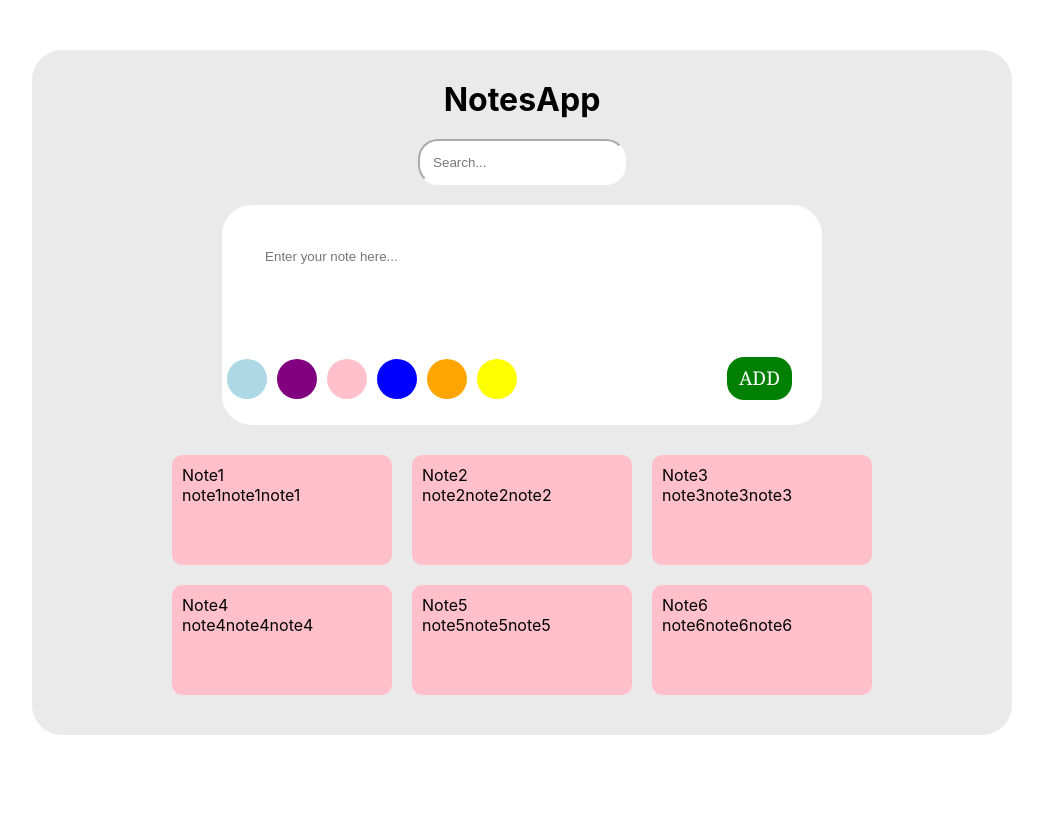
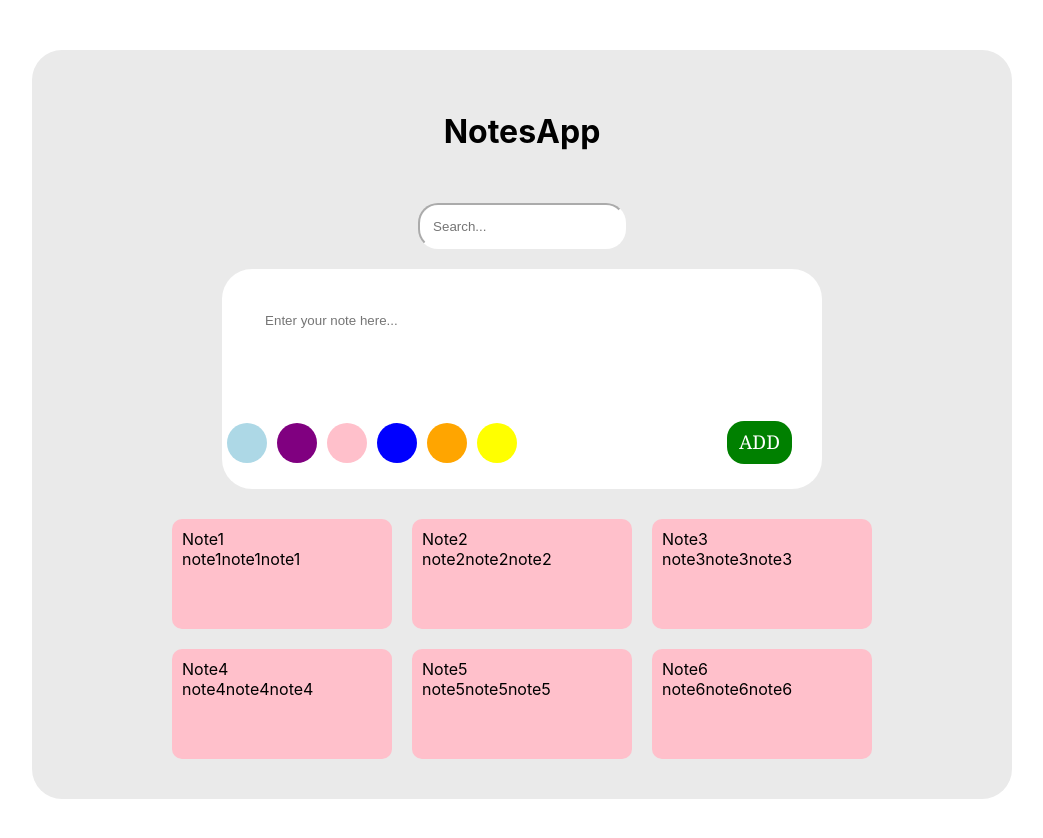
Before and after one commit to yasin-altunisik/note-app-redux, a React (Create React App) app: page / in a window 1280 px wide. Shown: the top 838 px of the page, without its empty margins (118-1161 px from the left). Before the commit the page ends 800 px from the top, so only its background shows below. Built offline with nearby package versions, Linux system fonts and the light colour scheme.

Commit message:
redux package added, same keys fixed, text tag added

```diff
--- a/package.json
+++ b/package.json
@@ -3,11 +3,13 @@
   "version": "0.1.0",
   "private": true,
   "dependencies": {
+    "@reduxjs/toolkit": "^1.8.6",
     "@testing-library/jest-dom": "^5.16.5",
     "@testing-library/react": "^13.4.0",
     "@testing-library/user-event": "^13.5.0",
     "react": "^18.2.0",
     "react-dom": "^18.2.0",
+    "react-redux": "^8.0.4",
     "react-scripts": "5.0.1",
     "web-vitals": "^2.1.4",
     "yarn": "^1.22.19"
--- a/src/App.css
+++ b/src/App.css
@@ -11,7 +11,7 @@
   text-align: center;
 }
 
-.text {
+.p {
   background-color: #b16565;
 }
 
--- a/src/components/Colors.js
+++ b/src/components/Colors.js
@@ -6,8 +6,8 @@ function Colors() {
         { id: 2, color: "purple" },
         { id: 3, color: "pink" },
         { id: 4, color: "blue" },
-        { id: 3, color: "orange" },
-        { id: 3, color: "yellow" },
+        { id: 5, color: "orange" },
+        { id: 6, color: "yellow" },
     ]
 
     return (
--- a/src/components/Search.js
+++ b/src/components/Search.js
@@ -4,7 +4,7 @@ function Search() {
     return (
         <>
             <div className="ex1">
-                <text>NotesApp</text>
+                <p>NotesApp</p>
             </div>
 
             <div id="input3">
```
Also changed, not shown: 1 other file (tests, documents, lock files or other folders).
